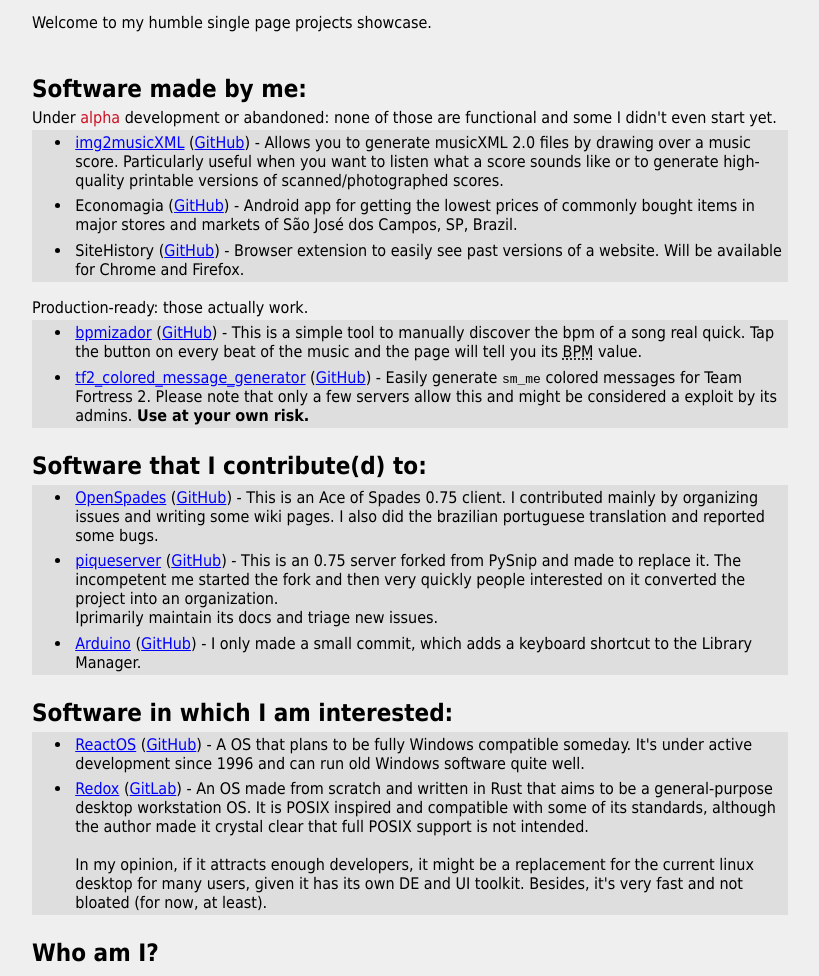
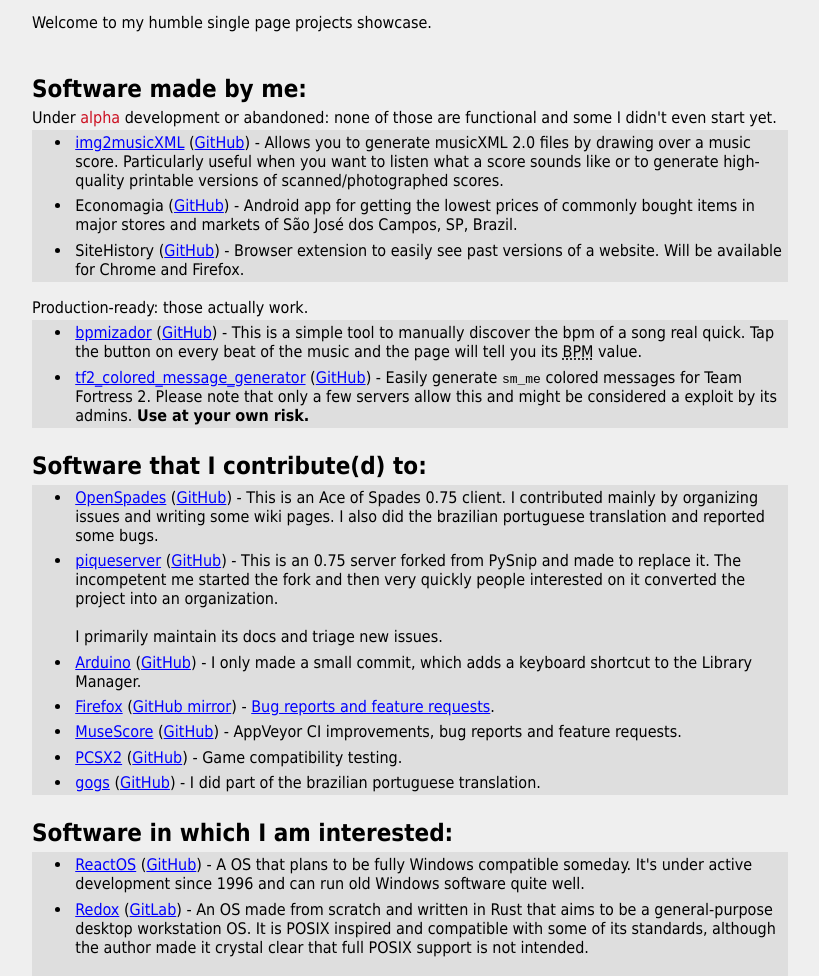
Before and after one commit to feikname/feikname.github.io, a plain HTML site: page index.html in a window 1280 px wide. Shown: the part 101-1077 px from the top of the page, without its empty margins (230-1049 px from the left). Drawn offline with Linux system fonts and the light colour scheme.

Commit message:
Update contribution list

```diff
--- a/index.html
+++ b/index.html
@@ -128,8 +128,8 @@
               This is an 0.75 server forked from PySnip and made to replace it.
             The incompetent me started the fork and then very quickly people
             interested on it converted the project into an organization.
-			<br>
-			  Iprimarily maintain its docs and triage new issues.
+            <br><br>
+              I primarily maintain its docs and triage new issues.
         </li>
         <li>
             <a href="https://www.arduino.cc/">Arduino</a>
@@ -138,6 +138,31 @@
               I only made a small commit, which adds a keyboard shortcut to the
             Library Manager.
         </li>
+        <li>
+            <a href="https://www.mozilla.org/firefox/">Firefox</a>
+            (<a href="https://github.com/mozilla/gecko-dev">GitHub mirror</a>)
+            -
+              <a href="https://bugzilla.mozilla.org/buglist.cgi?query_format=advanced&emailtype1=exact&emailreporter1=1&email1=flaviomonteiro2013%40gmail.com&list_id=14475639">Bug reports and feature requests</a>.
+        </li>
+        <li>
+            <a href="https://musescore.org/">MuseScore</a>
+            (<a href="https://github.com/musescore/MuseScore">GitHub</a>)
+            -
+              AppVeyor CI improvements, bug reports and feature requests.
+        </li>
+        <li>
+            <a href="https://musescore.org/">PCSX2</a>
+            (<a href="https://github.com/PCSX2/pcsx2/issues">GitHub</a>)
+            -
+              Game compatibility testing.
+        </li>
+        <li>
+            <a href="https://gogs.io/">gogs</a>
+            (<a href="https://github.com/gogs/gogs">GitHub</a>)
+            -
+              I did part of the brazilian portuguese translation.
+        </li>
+
     </ul>
 
     <h2>Software in which I am interested:</h2>
```
Lines whose indentation alone changed are shown as unchanged.
